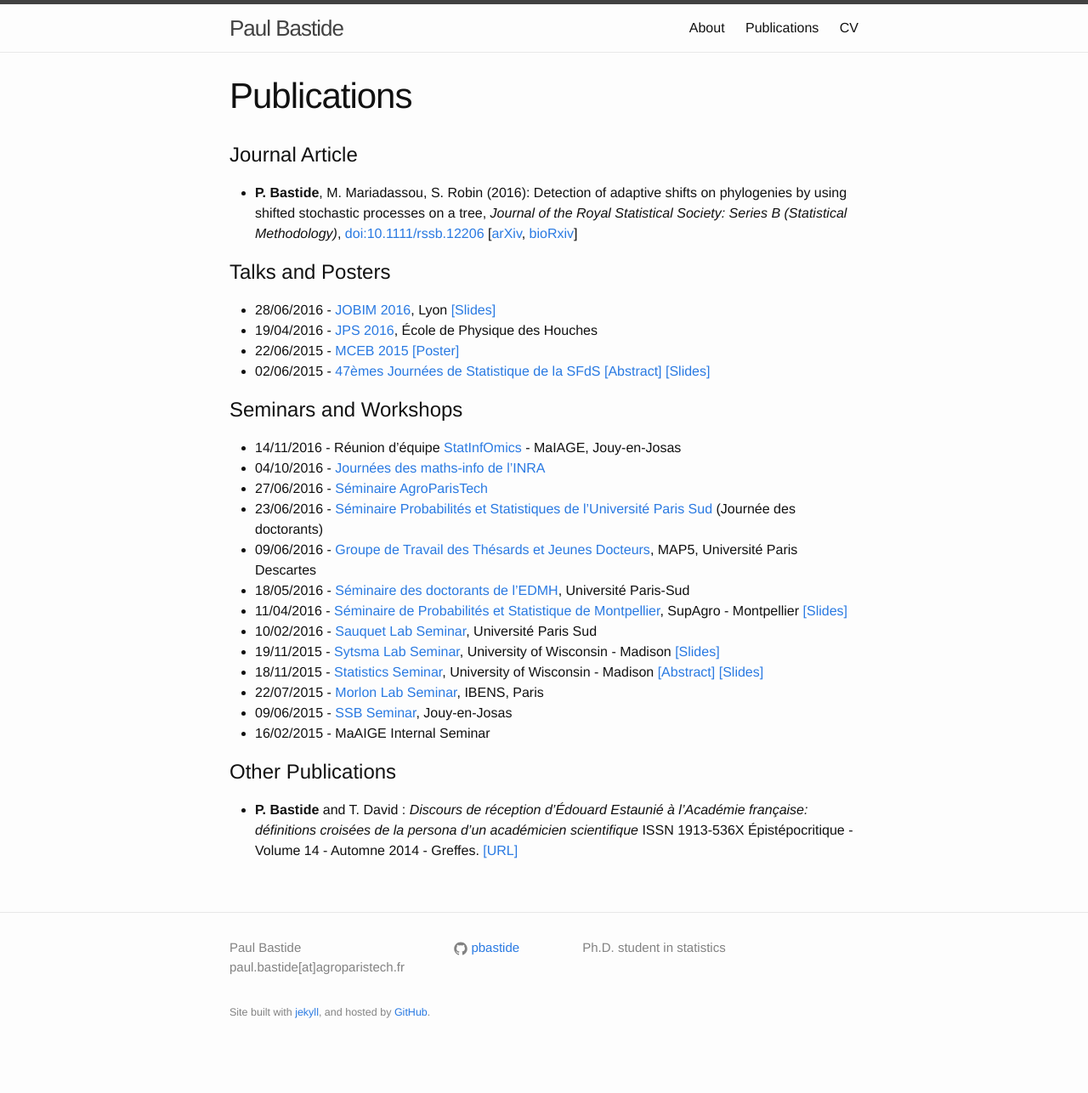
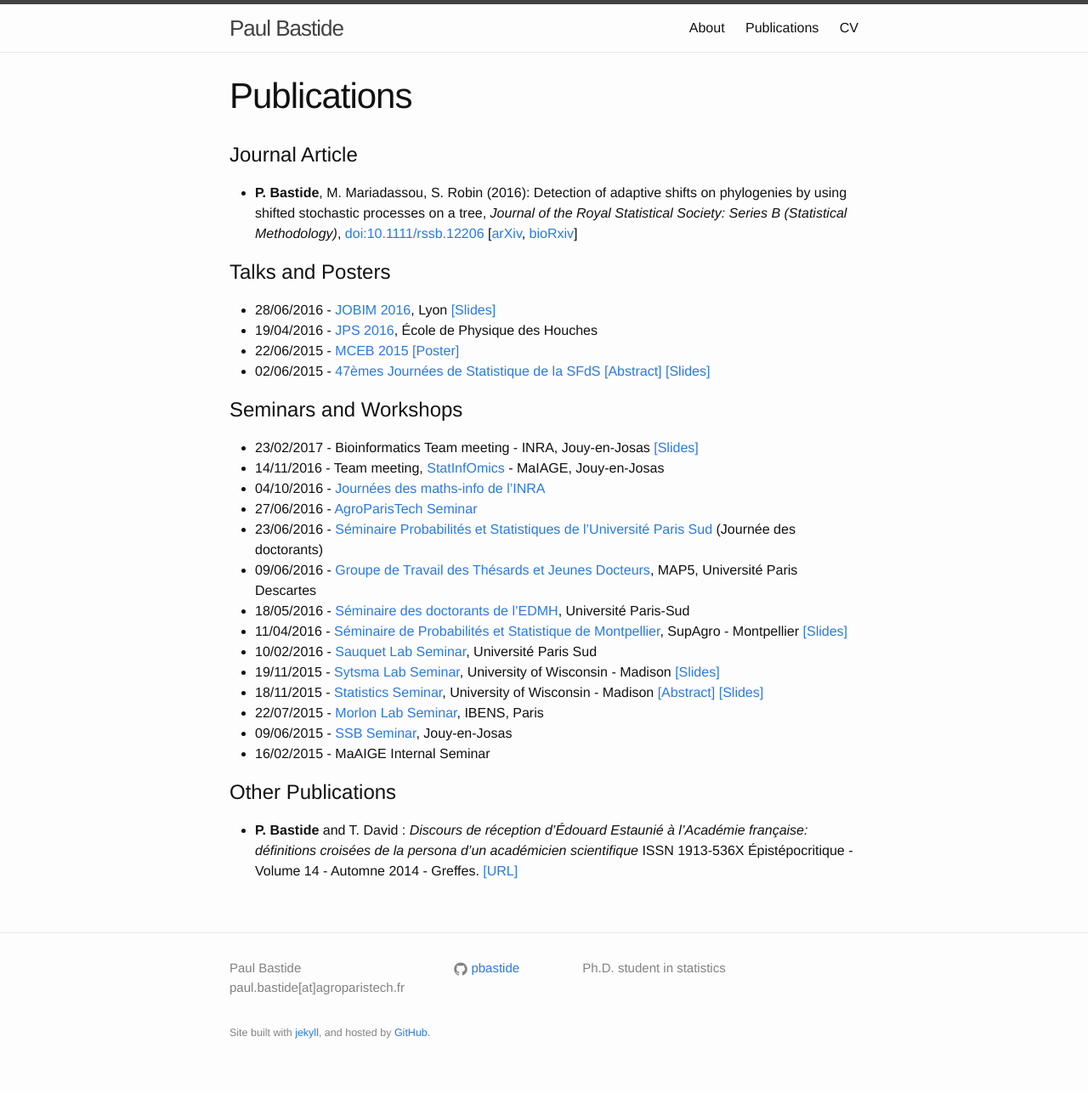
Before and after one commit to pbastide/pbastide.github.io, a Jekyll site: the page built from publi.md, in a window 1280 px wide. Shown: the whole page at 85% size. Built offline with Jekyll 4.4.1, drawn with Linux system fonts in a browser that asks for light colours; before the commit the page ends 1262 px from its top, so only the background shows below that.

Commit message:
Diapos bioinfo

```diff
--- a/publi.md
+++ b/publi.md
@@ -16,9 +16,10 @@ weight: 3
 - 02/06/2015 - [47èmes Journées de Statistique de la SFdS](http://jds2015.sfds.asso.fr/) [[Abstract]]({{site.baseurl}}/docs/SFdS_2015_v2.pdf) [[Slides]]({{site.baseurl}}/docs/20150602_JdS.pdf)
 
 # Seminars and Workshops
-- 14/11/2016 - Réunion d'équipe [StatInfOmics](http://maiage.jouy.inra.fr/?q=fr/StatInfOmics) - MaIAGE, Jouy-en-Josas
+- 23/02/2017 - Bioinformatics Team meeting - INRA, Jouy-en-Josas [[Slides]]({{site.baseurl}}/docs/20170223_bioinfo.pdf)
+- 14/11/2016 - Team meeting, [StatInfOmics](http://maiage.jouy.inra.fr/?q=fr/StatInfOmics) - MaIAGE, Jouy-en-Josas
 - 04/10/2016 - [Journées des maths-info de l'INRA](https://journees.inra.fr/maths-info2016)
-- 27/06/2016 - [Séminaire AgroParisTech](https://www6.inra.fr/mia-paris/Seminaires/Seminaire-AgroParisTech)
+- 27/06/2016 - [AgroParisTech Seminar](https://www6.inra.fr/mia-paris/Seminaires/Seminaire-AgroParisTech)
 - 23/06/2016 - [Séminaire Probabilités et Statistiques de l'Université Paris Sud](http://www.math.u-psud.fr/Journee-des-doctorants) (Journée des doctorants)
 - 09/06/2016 - [Groupe de Travail des Thésards et Jeunes Docteurs](http://map5.mi.parisdescartes.fr/seminaires/thesards-docteurs/), MAP5, Université Paris Descartes
 - 18/05/2016 - [Séminaire des doctorants de l'EDMH](http://www.math.u-psud.fr/~ecdoct/ecdoct/infos/semdoc.php), Université Paris-Sud
```
Also changed, not shown: 1 other file.
